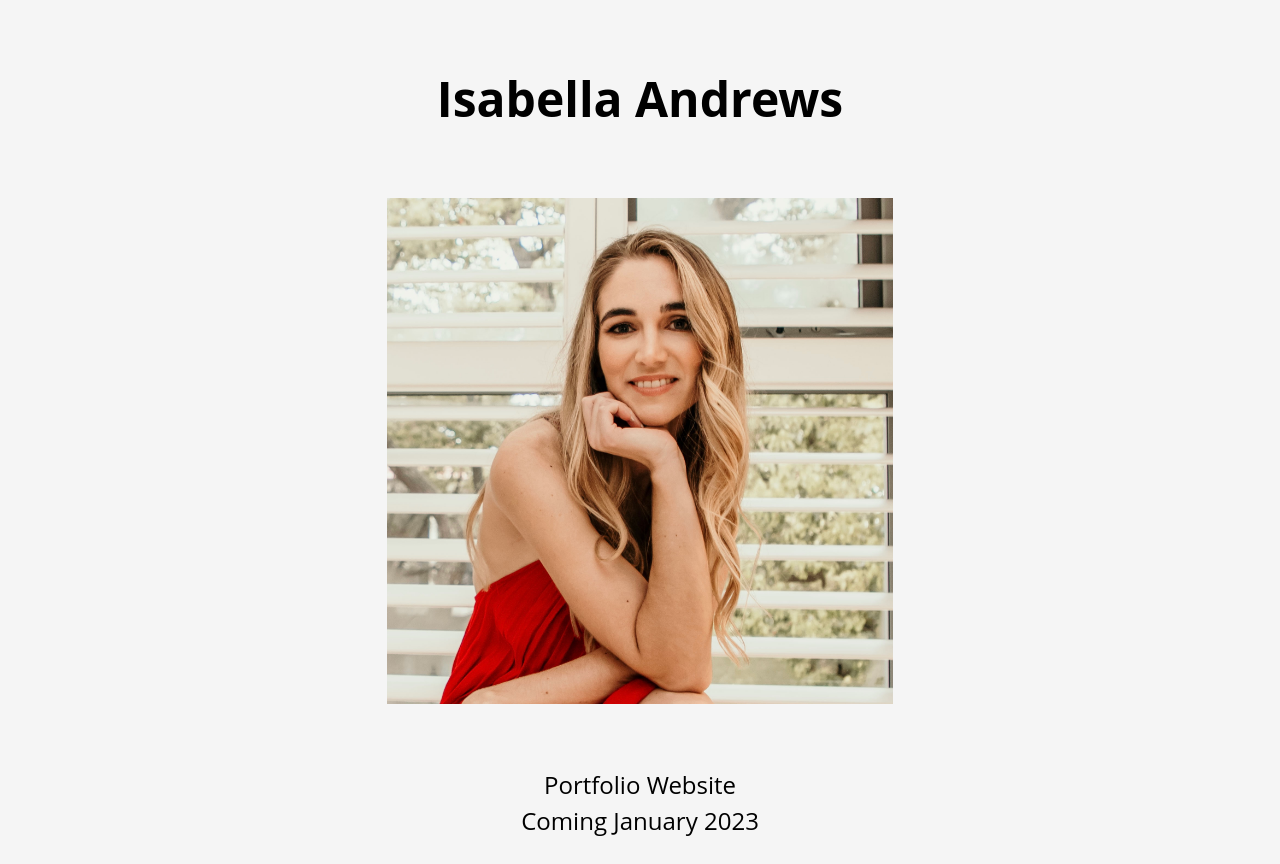
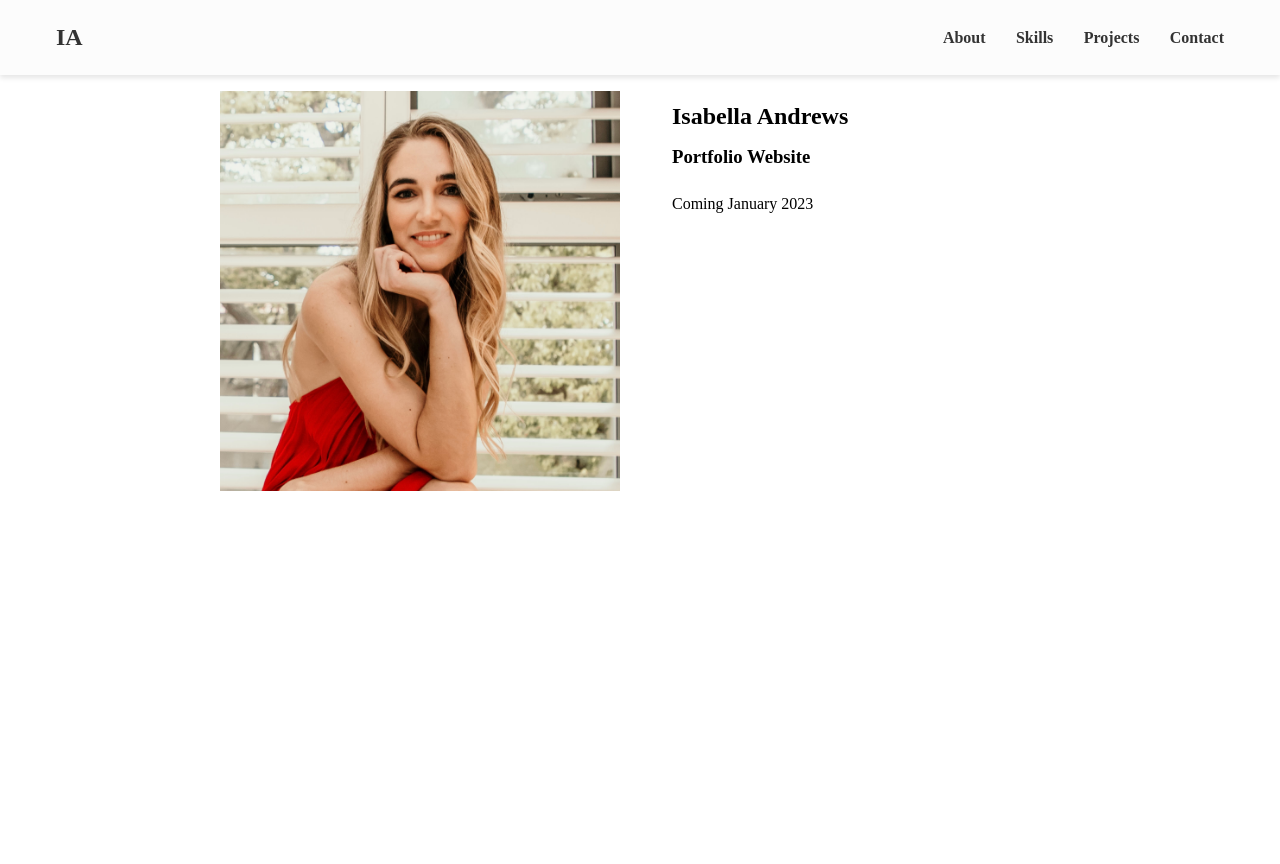
Before and after one commit to coderuntheworld/coderuntheworld.github.io, a plain HTML site: page index.html in a window 1280 px wide. After the commit the page ends 800 px from the top, so only its background shows below. Drawn offline with nearby package versions, Linux system fonts and the light colour scheme.

```diff
--- a/css/style.css
+++ b/css/style.css
@@ -1,33 +1,123 @@
-body {
-    background-color: #f5f5f5;
-    font-family: Raleway, 'Open Sans', sans-serif;
-    font-size: 16px;
-    line-height: 1.5;
+
+/* Variables */
+:root {
+    --font-family: "Raleway", sans-serf;
+    --normal-font: 500;
+    --bold-font: 700;
+    --bolder-font: 900;
+    --bg-color: #fcfcfc;
+    --primary-color: #333333;
+    --secondary-color: #444444;
+    --primary-shadow: #555555;
+    --secondary-shadow: #666666;
+    --bottom-margin: 1rem;
+    --line-height: 1.5rem;
+    --transition: 0.3s;
 }
 
-img {
+html {
+    scroll-behavior: smooth;
+}
+
+body {
+    font-family: var(--font-family);
+}
+
+/* CSS Resets */
+* {
+    margin: 0;
+    padding: 0;
+    box-sizing: border-box;
+}
+
+ul {
+    list-style-type: none;
+}
+
+a {
+    text-decoration: none;
+    color: var(--primary-color);
+}
+
+a:hover {
+    color: var(--secondary-color);
+}
+
+nav {
+    position: sticky;
+    top: 0;
+    left: 0;
+    z-index: 1;
+    display: flex;
+    align-items: center;
+    justify-content: space-between;
+    padding: 1.5rem 3.5rem;
+    background-color: var(--bg-color);
+    box-shadow: 0 3px 5px rgba(0, 0, 0, 0.1);
+}
+
+nav h1 {
+    color: var(--primary-color);
+}
+
+nav a {
+    color: var(--primary-color);
+    transition: var(--transition);
+}
+nav a:hover {
+    color: var(--secondary-color);
+    border-bottom: 2px solid var(--secondary-color);
+}
+
+nav ul {
+    display: flex;
+    gap: 1.9rem;
+}
+
+nav ul li {
+    font-weight: var(--bold-font);
+}
+
+.burger-menu {
+    color: var(--primary-color);
+    font-size: 2rem;
+    border: 0;
+    background-color: transparent;
+    cursor: pointer;
+    display: none;
 }
 
 .hero {
-    margin-top: 5%;
+    display: flex;
+    align-items: center;
+    justify-content: center;
+    gap: 2.5rem;
+    max-width: 75rem;
+    margin: auto;
 }
 
-#avatar {
-    width: 40%!important;
-    height: auto;
-    margin: 5% auto;
-    display: block;
-    text-align: center;
+.hero img {
+    height: 25rem;
+    width: 25rem;
 }
 
-h1 {
-    font-size: 3em;
-    text-align: center;
-    margin: 2% auto;
+.bio {
+    height: 25rem;
+    width: 25rem;
+    margin: 1rem 0;
+    padding: 0.75rem;
+    border-radius: 6px;
 }
 
-p {
-    text-align: center;
-    margin: 2% auto;
-    font-size: 1.5em;
+.bio h2 {
+    margin-bottom: var(--bottom-margin);
 }
+
+.bio h3 {
+    margin-bottom: var(--bottom-margin);
+}
+
+.bio p {
+    line-height: var(--line-height);
+    padding: 0.5rem 0;
+}
--- a/index.html
+++ b/index.html
@@ -24,25 +24,39 @@
 <body>
 
 	<!-- Navbar -->
+	<nav>
+		<h1 id="nav-initials">IA</h1>
+		<ul class="navigation">
+			<li><a href="#about" class="nav-link">About</a></li>
+			<li><a href="#skills" class="nav-link">Skills</a></li>
+			<li><a href="#projects" class="nav-link">Projects</a></li>
+			<li><a href="#contact" class="nav-link">Contact</a></li>
+		</ul>
+		<button class="burger-menu" id="burger-menu">
+			<ion-icon class="bars" name="menu-outline"></ion-icon>
+		</button>
+	</nav>
 
 	<!-- Hero Section -->
-	<section class="hero">
-		<div class="hero__container">
-			<div class="hero__content">
-				<h1 class="hero__title">Isabella Andrews</h1>
-				<img id="avatar" src="img/avatar.jpg" alt="Isabella" />
-				<p class="hero__subtitle">Portfolio Website</br>Coming January 2023</p>
-			</div>
+	<section class="hero" id="about">
+		<img src="img/avatar.jpg" alt="Isabella" loading="lazy" class="hero-img" />
+		<div class="bio animate__animated animate__shakeX">
+			<h2 class="hero-title">Isabella Andrews</h2>
+			<h3 class="bio-title">Portfolio Website</h3>
+			<p class="bio-text">Coming January 2023</p>
 		</div>
+	</section>
 
 	<!-- More about -->
-		<div class="about" id="about"></div>
 
 	<!-- Skills section -->
+		<div class="skills" id="skills"></div>
 
 	<!-- Projects section -->
+		<div class="projects" id="projects"></div>
 
 	<!-- Contact section -->
+		<div class="contact" id="contact"></div>
 
 	<!-- Social accounts - Fixed to the right -->
 
@@ -57,6 +71,5 @@
 	<script type="module" src="https://unpkg.com/ionicons@5.5.2/dist/ionicons/ionicons.esm.js"></script>
 	<script nomodule src="https://unpkg.com/ionicons@5.5.2/dist/ionicons/ionicons.js"></script>
 
-	</section>
 </body>
 </html>
```
